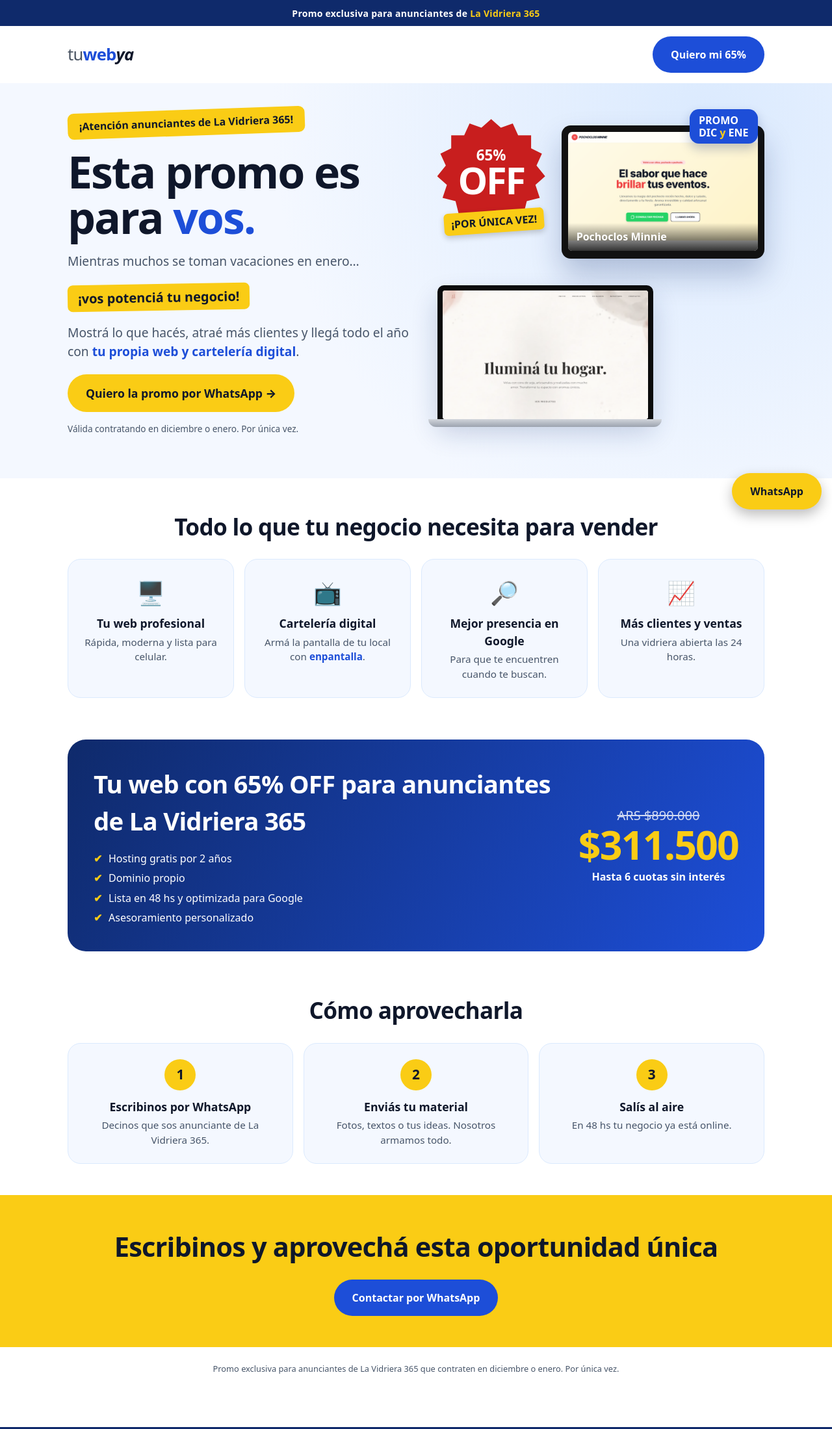
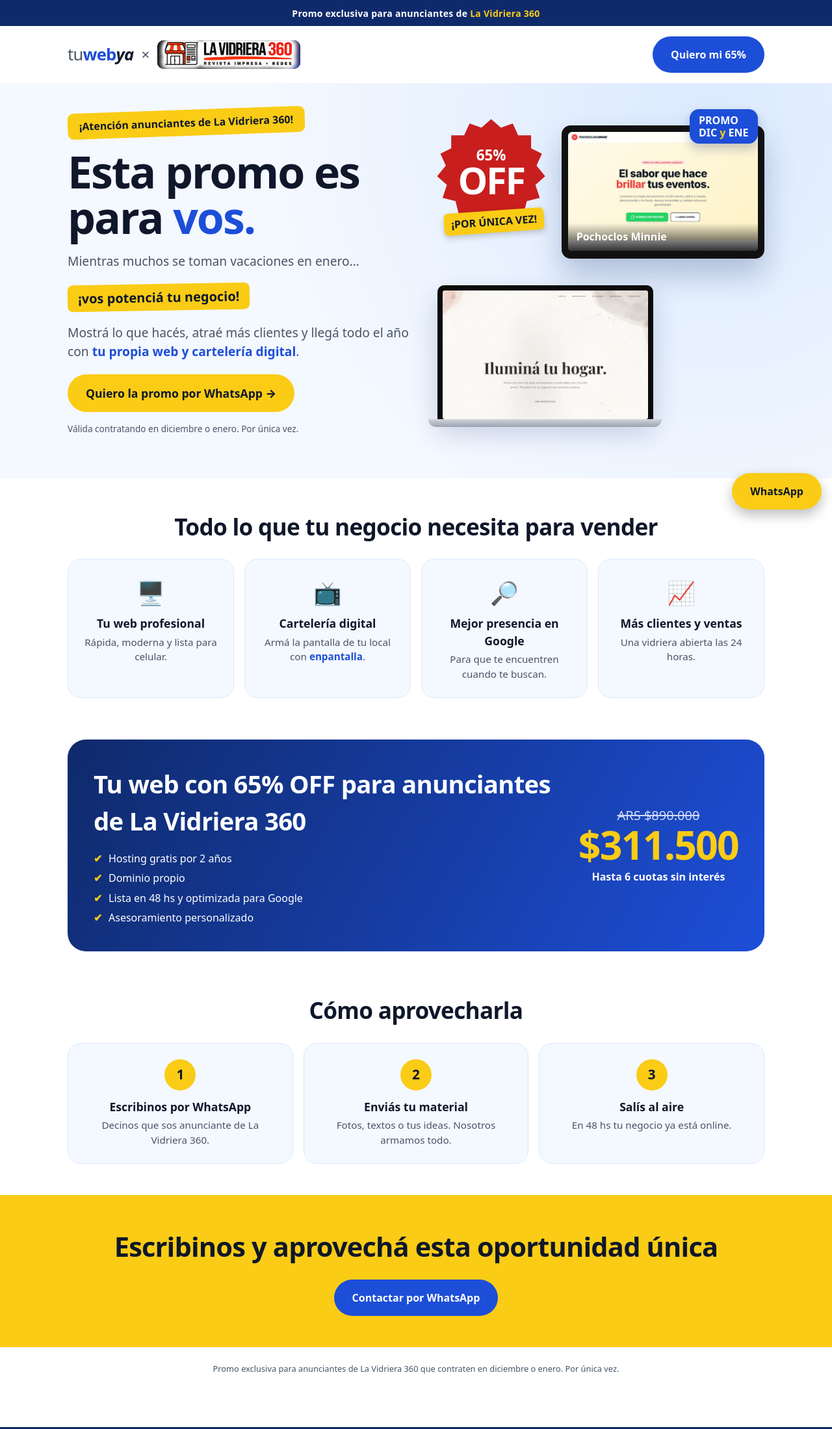
Before and after one commit to developerbrownpolverini-arch/tuwebya, a plain HTML site: page lavidriera/index.html in a window 1280 px wide. Shown: the top 2199 px of the page at 65% size. Drawn offline with Linux system fonts and the light colour scheme.

Commit message:
fix: La Vidriera 360 (era 365) y logo en la landing
Co-Authored-By: Claude Sonnet 5.5 <noreply@anthropic.com>

```diff
--- a/lavidriera/index.html
+++ b/lavidriera/index.html
@@ -3,8 +3,8 @@
 <head>
 <meta charset="UTF-8">
 <meta name="viewport" content="width=device-width, initial-scale=1.0">
-<title>Promo exclusiva La Vidriera 365 · 65% OFF | tuwebya.ar</title>
-<meta name="description" content="Promo exclusiva para anunciantes de La Vidriera 365: 65% OFF en tu web profesional contratando en diciembre o enero. Por única vez.">
+<title>Promo exclusiva La Vidriera 360 · 65% OFF | tuwebya.ar</title>
+<meta name="description" content="Promo exclusiva para anunciantes de La Vidriera 360: 65% OFF en tu web profesional contratando en diciembre o enero. Por única vez.">
 <meta name="robots" content="noindex, nofollow">
 <link rel="icon" href="../favicon.svg">
 <style>
@@ -17,6 +17,8 @@ h1,h2,h3,p{margin:0}a{text-decoration:none;color:inherit}img{max-width:100%;disp
 .top b{color:var(--amar)}
 .logo{font-size:1.6rem;letter-spacing:-.03em;color:#4b5563}.logo b{color:var(--azul);font-weight:800}.logo i{color:var(--tx);font-weight:900}
 header .c{display:flex;justify-content:space-between;align-items:center;padding-top:1rem;padding-bottom:1rem}
+.co{display:flex;align-items:center;gap:.75rem}.co .x{color:var(--mut);font-size:1.4rem}.vid{height:44px;width:auto;border-radius:10px;background:#111}
+@media(max-width:620px){header .btn{display:none}.vid{height:38px}}
 .btn{display:inline-flex;align-items:center;gap:.5rem;background:var(--azul);color:#fff;font-weight:800;padding:1rem 1.75rem;border-radius:9999px;transition:transform .2s,background .2s}
 .btn:hover{background:#1e40af;transform:translateY(-2px)}
 .btn.y{background:var(--amar);color:var(--tx)}.btn.y:hover{background:#fde047}
@@ -70,17 +72,17 @@ footer{background:var(--azul-osc);color:#cbd5e1;text-align:center;padding:1.25re
 </style>
 </head>
 <body>
-<div class="top">Promo exclusiva para anunciantes de <b>La Vidriera 365</b></div>
-<header><div class="c"><a href="/" class="logo">tu<b>web</b><i>ya</i></a><a class="btn" href="#canjear">Quiero mi 65%</a></div></header>
+<div class="top">Promo exclusiva para anunciantes de <b>La Vidriera 360</b></div>
+<header><div class="c"><span class="co"><a href="/" class="logo">tu<b>web</b><i>ya</i></a><span class="x">×</span><img src="logo-vidriera360.png" alt="La Vidriera 360 · Revista impresa + redes" class="vid"></span><a class="btn" href="#canjear">Quiero mi 65%</a></div></header>
 
 <section class="hero"><div class="c">
   <div>
-    <span class="tag">¡Atención anunciantes de La Vidriera 365!</span>
+    <span class="tag">¡Atención anunciantes de La Vidriera 360!</span>
     <h1>Esta promo es para <span>vos.</span></h1>
     <p class="lead">Mientras muchos se toman vacaciones en enero…</p>
     <span class="hl">¡vos potenciá tu negocio!</span>
     <p class="lead" style="margin-top:0">Mostrá lo que hacés, atraé más clientes y llegá todo el año con <b style="color:var(--azul)">tu propia web y cartelería digital</b>.</p>
-    <a class="btn y" id="canjear" href="https://wa.me/5492233485788?text=Hola!%20Soy%20anunciante%20de%20La%20Vidriera%20365%20y%20quiero%20la%20promo%2065%25%20OFF%20de%20tuwebya." style="font-size:1.1rem">Quiero la promo por WhatsApp →</a>
+    <a class="btn y" id="canjear" href="https://wa.me/5492233485788?text=Hola!%20Soy%20anunciante%20de%20La%20Vidriera%20360%20y%20quiero%20la%20promo%2065%25%20OFF%20de%20tuwebya." style="font-size:1.1rem">Quiero la promo por WhatsApp →</a>
     <p class="mini">Válida contratando en diciembre o enero. Por única vez.</p>
   </div>
   <div class="scene" aria-hidden="true">
@@ -104,7 +106,7 @@ footer{background:var(--azul-osc);color:#cbd5e1;text-align:center;padding:1.25re
 
 <section class="precio"><div class="c"><div class="box">
   <div>
-    <h2>Tu web con 65% OFF para anunciantes de La Vidriera 365</h2>
+    <h2>Tu web con 65% OFF para anunciantes de La Vidriera 360</h2>
     <ul><li>Hosting gratis por 2 años</li><li>Dominio propio</li><li>Lista en 48 hs y optimizada para Google</li><li>Asesoramiento personalizado</li></ul>
   </div>
   <div style="text-align:center"><div class="old">ARS $890.000</div><div class="new">$311.500</div><p style="margin-top:.4rem;font-weight:700">Hasta 6 cuotas sin interés</p></div>
@@ -113,7 +115,7 @@ footer{background:var(--azul-osc);color:#cbd5e1;text-align:center;padding:1.25re
 <section class="pasos"><div class="c">
   <h2>Cómo aprovecharla</h2>
   <div class="grid4">
-    <div class="f"><div class="n">1</div><b>Escribinos por WhatsApp</b><p>Decinos que sos anunciante de La Vidriera 365.</p></div>
+    <div class="f"><div class="n">1</div><b>Escribinos por WhatsApp</b><p>Decinos que sos anunciante de La Vidriera 360.</p></div>
     <div class="f"><div class="n">2</div><b>Enviás tu material</b><p>Fotos, textos o tus ideas. Nosotros armamos todo.</p></div>
     <div class="f"><div class="n">3</div><b>Salís al aire</b><p>En 48 hs tu negocio ya está online.</p></div>
   </div>
@@ -121,11 +123,11 @@ footer{background:var(--azul-osc);color:#cbd5e1;text-align:center;padding:1.25re
 
 <section class="band"><div class="c">
   <h2>Escribinos y aprovechá esta oportunidad única</h2>
-  <a class="btn" href="https://wa.me/5492233485788?text=Hola!%20Soy%20anunciante%20de%20La%20Vidriera%20365%20y%20quiero%20la%20promo%2065%25%20OFF%20de%20tuwebya.">Contactar por WhatsApp</a>
+  <a class="btn" href="https://wa.me/5492233485788?text=Hola!%20Soy%20anunciante%20de%20La%20Vidriera%20360%20y%20quiero%20la%20promo%2065%25%20OFF%20de%20tuwebya.">Contactar por WhatsApp</a>
 </div></section>
 
-<p class="fine c">Promo exclusiva para anunciantes de La Vidriera 365 que contraten en diciembre o enero. Por única vez.</p>
+<p class="fine c">Promo exclusiva para anunciantes de La Vidriera 360 que contraten en diciembre o enero. Por única vez.</p>
 <footer>tuwebya.ar · Sitios web rápidos y modernos · Listos para celular</footer>
-<a class="btn y wa" href="https://wa.me/5492233485788?text=Hola!%20Soy%20anunciante%20de%20La%20Vidriera%20365%20y%20quiero%20la%20promo%2065%25%20OFF%20de%20tuwebya.">WhatsApp</a>
+<a class="btn y wa" href="https://wa.me/5492233485788?text=Hola!%20Soy%20anunciante%20de%20La%20Vidriera%20360%20y%20quiero%20la%20promo%2065%25%20OFF%20de%20tuwebya.">WhatsApp</a>
 </body>
 </html>
```
Also changed, not shown: lavidriera/logo-vidriera360.png (added).
